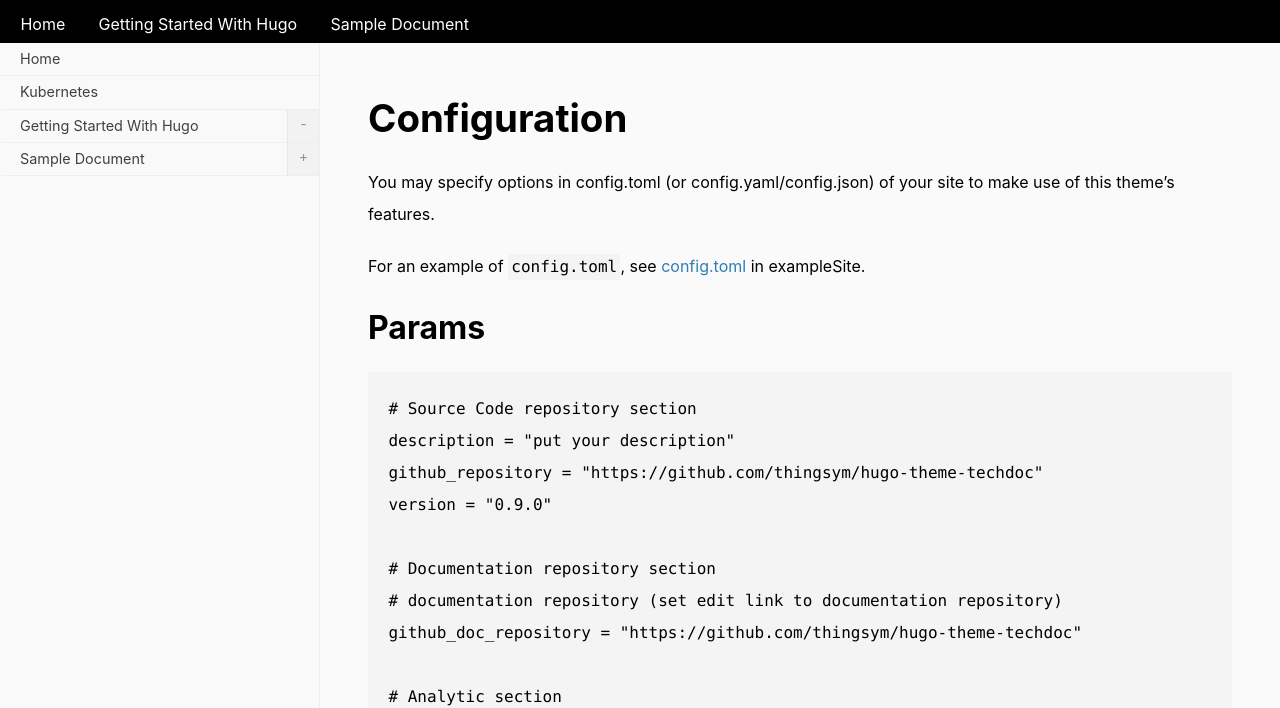
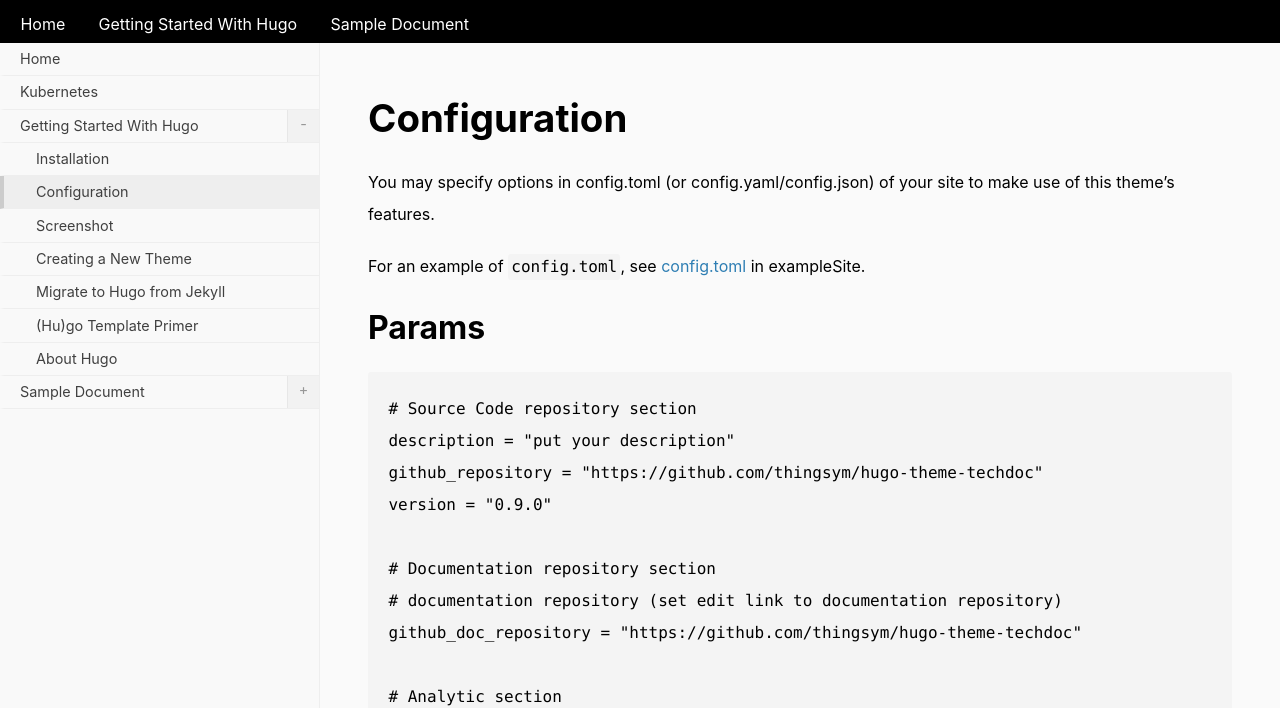
Before and after one commit to ylroki/megrez.github.io, a plain HTML site: page getting-started/configuration/index.html in a window 1280 px wide. Shown: the part 101-809 px from the top of the page. Drawn offline with nearby package versions, Linux system fonts and the light colour scheme.

Commit message:
github url

```diff
--- a/getting-started/configuration/index.html
+++ b/getting-started/configuration/index.html
@@ -183,7 +183,7 @@ Last updated on 26 Oct 2019
 
 <br>
 Published on 17 Oct 2017
-<br><a href="https://github.com/ylroki/ylroki.github.io/edit/master/content/getting-started/configuration.md" class="edit-page"><i class="fas fa-pen-square"></i> Edit on GitHub</a></div><nav class="pagination"><a class="nav nav-prev" href="https://ylroki.github.io/getting-started/installation/" title="Installation"><i class="fas fa-arrow-left" aria-hidden="true"></i> Prev - Installation</a>
+<br><a href="https://github.com/ylroki/megrez/edit/master/content/getting-started/configuration.md" class="edit-page"><i class="fas fa-pen-square"></i> Edit on GitHub</a></div><nav class="pagination"><a class="nav nav-prev" href="https://ylroki.github.io/getting-started/installation/" title="Installation"><i class="fas fa-arrow-left" aria-hidden="true"></i> Prev - Installation</a>
 <a class="nav nav-next" href="https://ylroki.github.io/getting-started/screenshot/" title="Screenshot">Next - Screenshot <i class="fas fa-arrow-right" aria-hidden="true"></i></a>
 </nav><footer><p class="powered">Powered by <a href="https://gohugo.io">Hugo</a>. Theme by <a href="https://themes.gohugo.io/hugo-theme-techdoc/">TechDoc</a>. Designed by <a href="https://github.com/thingsym/hugo-theme-techdoc">Thingsym</a>.</p>
 </footer>
@@ -200,6 +200,13 @@ Published on 17 Oct 2017
 <li class="parent has-sub-menu"><a href="https://ylroki.github.io/getting-started/">Getting Started With Hugo<span class="mark opened">-</span></a>
 
 <ul class="sub-menu">
+<li class=""><a href="https://ylroki.github.io/getting-started/installation/">Installation</a></li>
+<li class="active"><a href="https://ylroki.github.io/getting-started/configuration/">Configuration</a></li>
+<li class=""><a href="https://ylroki.github.io/getting-started/screenshot/">Screenshot</a></li>
+<li class=""><a href="https://ylroki.github.io/getting-started/creating-a-new-theme/">Creating a New Theme</a></li>
+<li class=""><a href="https://ylroki.github.io/getting-started/migrate-from-jekyll/">Migrate to Hugo from Jekyll</a></li>
+<li class=""><a href="https://ylroki.github.io/getting-started/goisforlovers/">(Hu)go Template Primer</a></li>
+<li class=""><a href="https://ylroki.github.io/getting-started/about/">About Hugo</a></li>
 </ul>
 
 </li>
```
Also changed, not shown: getting-started/about/index.html (+1 -1 lines), getting-started/creating-a-new-theme/index.html (+1 -1 lines), getting-started/goisforlovers/index.html (+1 -1 lines), getting-started/index.html (+1 -1 lines), getting-started/installation/index.html (+1 -1 lines), getting-started/migrate-from-jekyll/index.html (+1 -1 lines), getting-started/screenshot/index.html (+1 -1 lines), index.html (+1 -1 lines), kubernetes/index.html (+1 -1 lines), posts/hello_world/index.html (+1 -1 lines), sample/build-in-shortcodes/index.html (+1 -1 lines), sample/custom-shortcodes/index.html (+1 -1 lines), sample/index.html (+1 -1 lines), sample/search-shortcode/index.html (+1 -1 lines), 1 more files.
